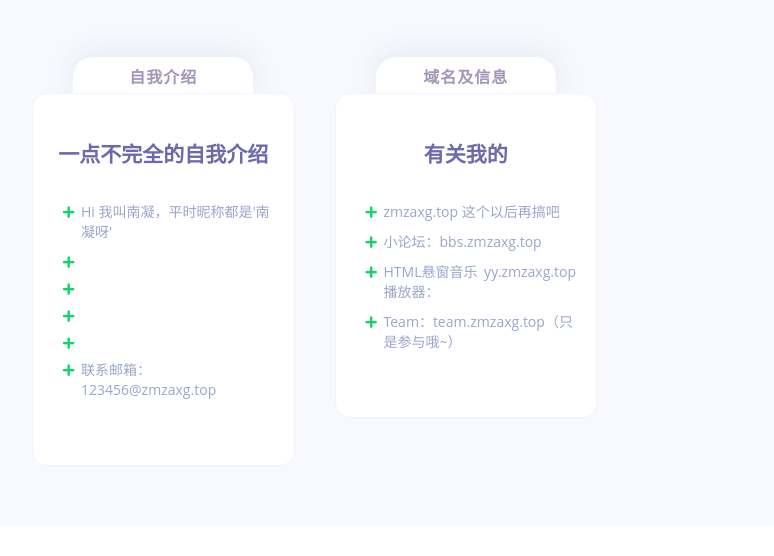
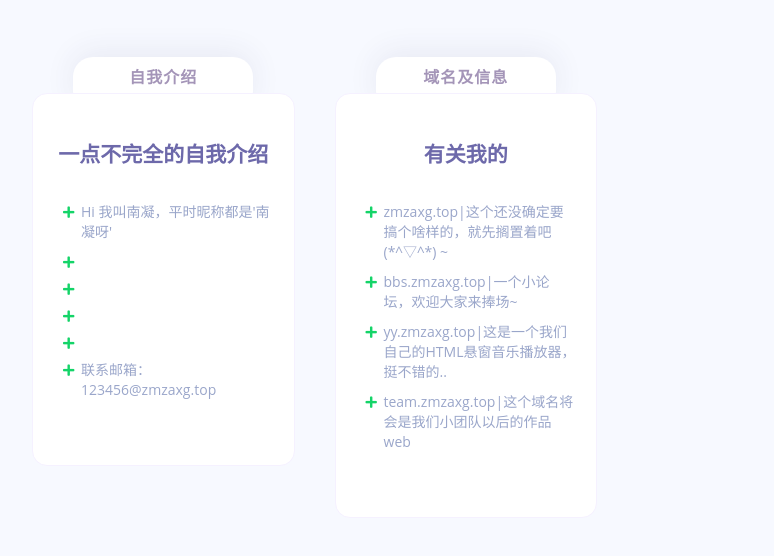
Before and after one commit to zmzaxg/me, a plain HTML site: page index.html in a window 1280 px wide. Shown: the part 138-694 px from the top of the page, without its empty margins (23-797 px from the left). Drawn offline with nearby package versions, Linux system fonts and the light colour scheme.

Commit message:
Update index.html

```diff
--- a/index.html
+++ b/index.html
@@ -94,10 +94,10 @@
 							<h4 title="快来来凑热闹~">有关我的</h4>
 							<div class="table-list">
 								<ul>
-									<li><i data-aos="zoom-in" class="fa fa-plus"></i>zmzaxg.top  这个以后再搞吧</li>
-									<li><i data-aos="zoom-in" class="fa fa-plus"></i>小论坛：bbs.zmzaxg.top</li>
-									<li><i data-aos="zoom-in" data-aos-delay="50" class="fa fa-plus"></i>HTML悬窗音乐播放器：<a href="http://yy.zmzaxg.top">yy.zmzaxg.top</a></li>
-									<li><i data-aos="zoom-in" data-aos-delay="100" class="fa fa-plus"></i>Team：team.zmzaxg.top（只是参与哦~）</li>
+									<li><i data-aos="zoom-in" class="fa fa-plus"></i><a href="http://zmzaxg.top">zmzaxg.top|这个还没确定要搞个啥样的，就先搁置着吧 (*^▽^*) ~</a></li>
+									<li><i data-aos="zoom-in" class="fa fa-plus"></i><a href="http://bbs.zmzaxg.top">bbs.zmzaxg.top|一个小论坛，欢迎大家来捧场~</a></li>
+									<li><i data-aos="zoom-in" data-aos-delay="50" class="fa fa-plus"></i><a href="http://yy.zmzaxg.top">yy.zmzaxg.top|这是一个我们自己的HTML悬窗音乐播放器，挺不错的..</a></li>
+									<li><i data-aos="zoom-in" data-aos-delay="100" class="fa fa-plus"></i><a href="http://team.zmzaxg.top">team.zmzaxg.top|这个域名将会是我们小团队以后的作品web</a></li>
 									<!--li><i data-aos="zoom-in" data-aos-delay="150" class="fa fa-plus"></i>就一个平平不奇的小前端</li>
 									<li><i data-aos="zoom-in" data-aos-delay="200" class="fa fa-plus"></i>邮箱：123456@zmzaxg.top</li-->
 								</ul>
```
